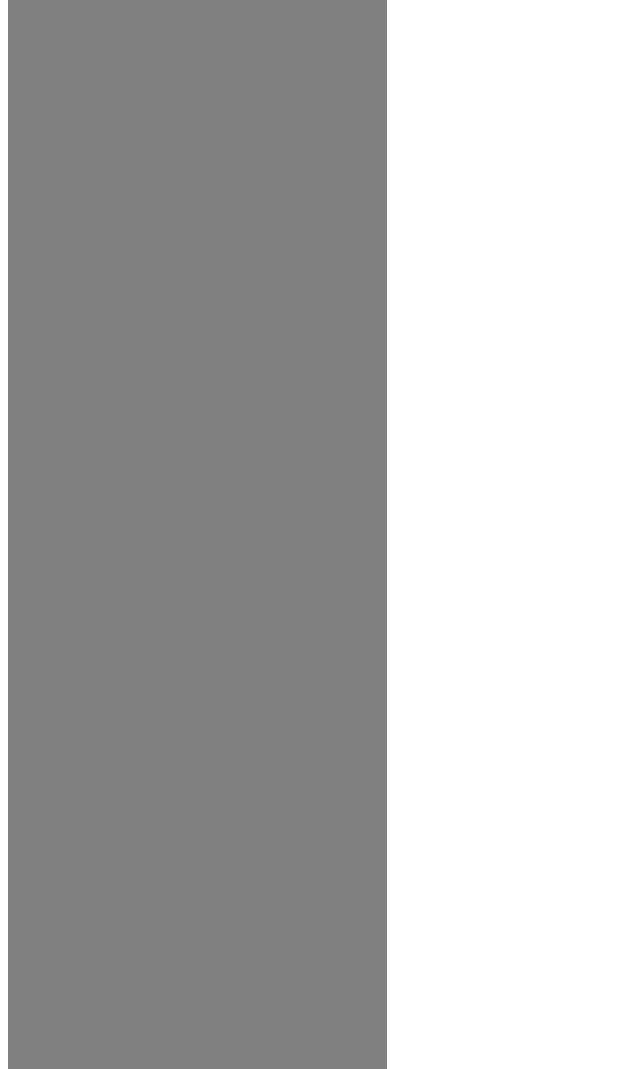
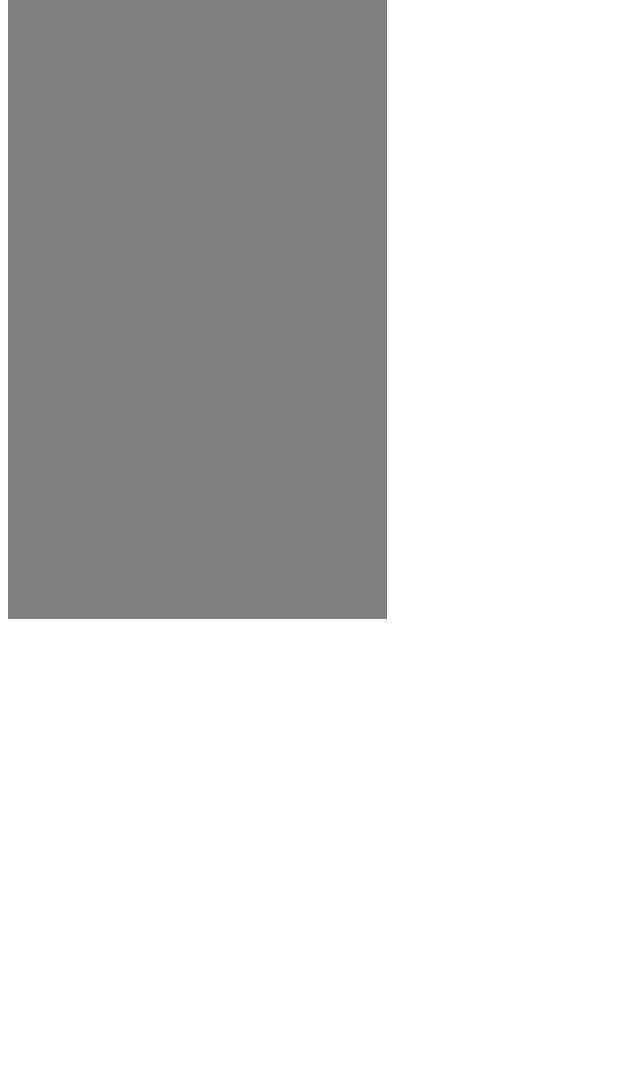
Before and after one commit to um8ra/movie_edge, a Django app: template cse6242_team5/movie_edge/templates/movie_edge/visualization.html in a window 1280 px wide. Shown: the part 99-1168 px from the top of the page, without its empty margins (0-640 px from the left). After the commit the page ends 718 px from the top, so only its background shows below. Run offline with Django 3.2, Linux system fonts and the light colour scheme; the template is opened without the code that fills it, so the values that code supplies are empty; parts of the project's set-up code (start-up, migrations or seed data) failed here and were passed over.

Commit message:
Size of grid elements adjusted. Need to add ability to "show me" on click.

```diff
--- a/cse6242_team5/movie_edge/static/movie_edge/constants.js
+++ b/cse6242_team5/movie_edge/static/movie_edge/constants.js
@@ -15,8 +15,8 @@ const X = 'x';
 const Y = 'y';
 const moviesLiked = new Set(); // using set since it will do deduplication
 const moviesDisliked = new Set(); // using set since it will do deduplication
-const POSTER_HEIGHT = 300;
-const POSTER_WIDTH = 200;
+const POSTER_HEIGHT = 150;
+const POSTER_WIDTH = 100;
 const zoomParams = {0: {r:20,w:2},
 				1: {r:10,w:1},
 				2: {r:5,w:0.5},
--- a/cse6242_team5/movie_edge/static/movie_edge/grid_interactions.js
+++ b/cse6242_team5/movie_edge/static/movie_edge/grid_interactions.js
@@ -92,10 +92,10 @@ function gridNine(movieidList) {
             buttonDislike.onclick = buttonClickDislike;
             buttonDislike.value = movieId;
 
-            const buttonShowMe = document.createElement('BUTTON');
-            buttonShowMe.innerText = 'Show Me!';
-            buttonShowMe.onclick = buttonPlotGoTo;
-            buttonShowMe.value = movieId;
+            // const buttonShowMe = document.createElement('BUTTON');
+            // buttonShowMe.innerText = 'Show Me!';
+            // buttonShowMe.onclick = buttonPlotGoTo;
+            // buttonShowMe.value = movieId;
 
             imgNode.src = data[dataIndex][POSTER_URL];
             imgNode.height = POSTER_HEIGHT;
@@ -104,7 +104,7 @@ function gridNine(movieidList) {
             divNode.appendChild(imgNode);
             divNode.appendChild(buttonLike);
             divNode.appendChild(buttonDislike);
-            divNode.appendChild(buttonShowMe);
+            // divNode.appendChild(buttonShowMe);
             console.log(movieId);
         }
     )
--- a/cse6242_team5/movie_edge/templates/movie_edge/visualization.html
+++ b/cse6242_team5/movie_edge/templates/movie_edge/visualization.html
@@ -14,8 +14,8 @@
         .grid {
             display: grid;
             grid-gap: 10px;
-            grid-template-columns: repeat(3, 200px);
-            grid-template-rows: repeat(3, 350px);
+            grid-template-columns: repeat(3, 100px);
+            grid-template-rows: repeat(3, 200px);
             grid-auto-flow: column;
             width: 30%;
             background: gray;
```
